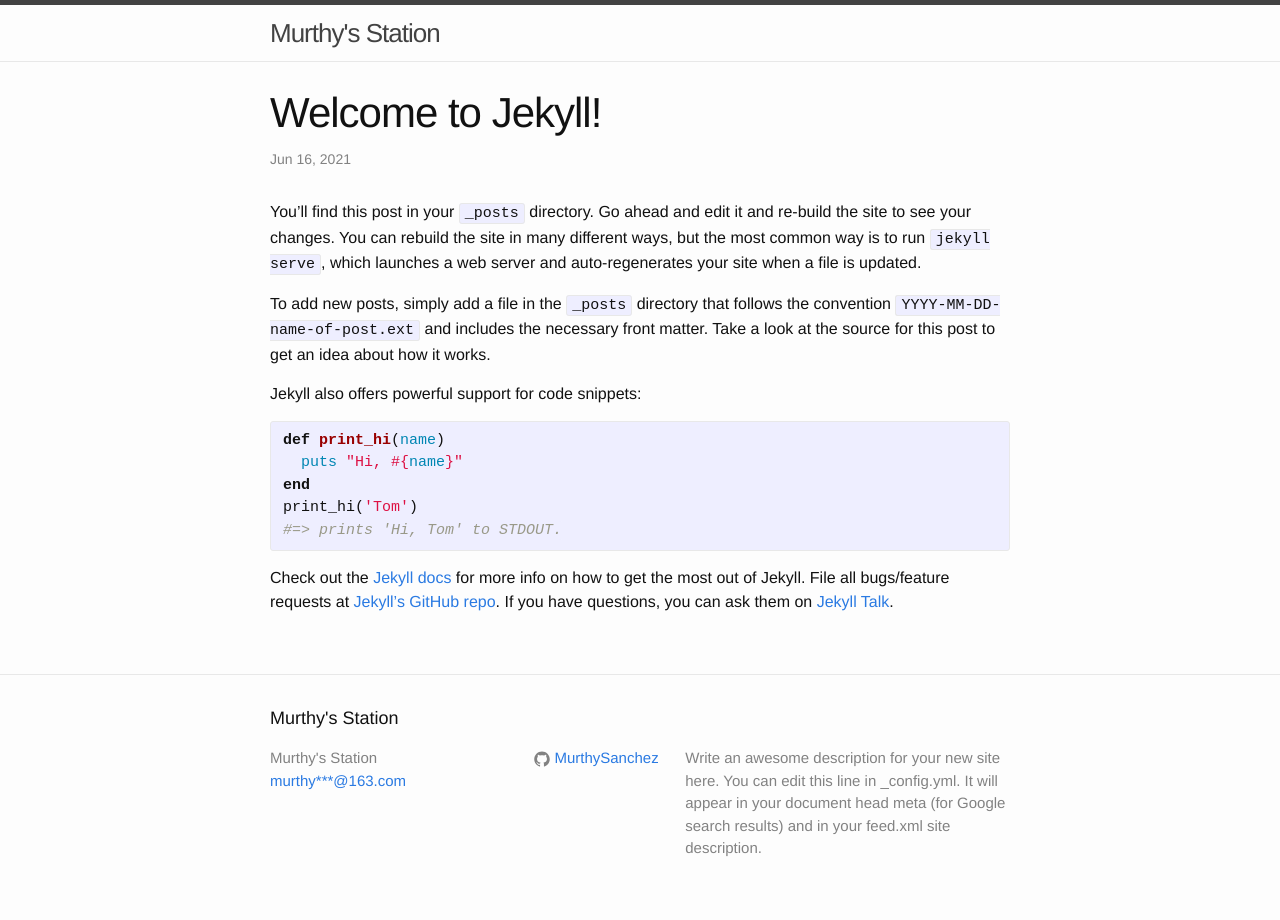
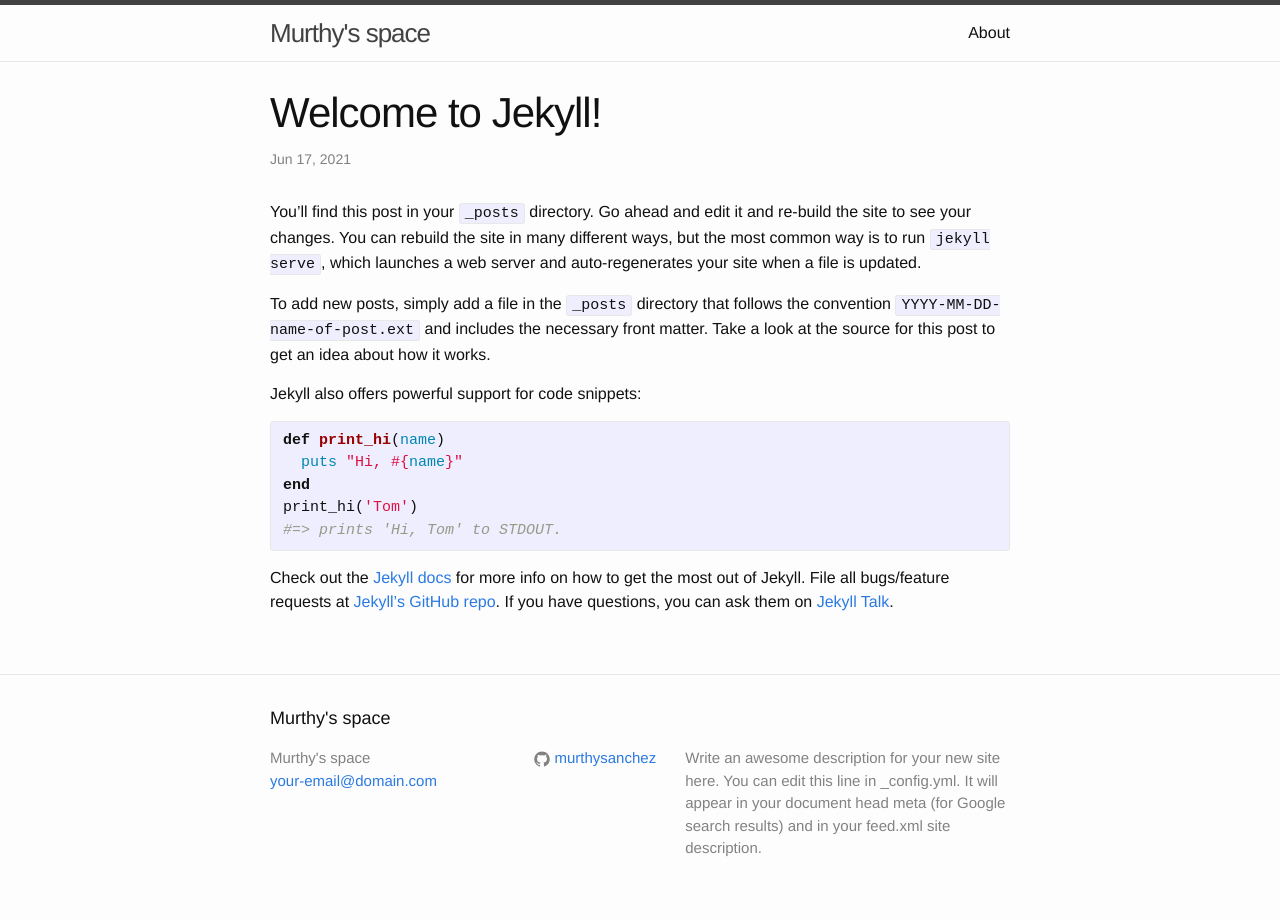
Before and after one commit to MurthySanchez/murthy.github.io, a Jekyll site: the page built from docs/_posts/2021-06-17-welcome-to-jekyll.markdown, in a window 1280 px wide. Built offline with Jekyll 4.4.1, drawn with Linux system fonts in a browser that asks for light colours.

Commit message:
Initial GitHub pages site with Jekyll

```diff
--- /dev/null
+++ b/docs/Gemfile
@@ -0,0 +1,2 @@
+source 'https://gems.ruby-china.com'
+gem "github-pages","~> 215", group: :jekyll_plugins
--- a/docs/_config.yml
+++ b/docs/_config.yml
@@ -6,17 +6,16 @@
 # 'jekyll serve'. If you change this file, please restart the server process.
 
 # Site settings
-title: Murthy's Station
-email: murthy***@163.com
+title: Murthy's space
+email: your-email@domain.com
 description: > # this means to ignore newlines until "baseurl:"
   Write an awesome description for your new site here. You can edit this
   line in _config.yml. It will appear in your document head meta (for
   Google search results) and in your feed.xml site description.
-# baseurl: "/blog/" # the subpath of your site, e.g. /blog
+baseurl: "" # the subpath of your site, e.g. /blog
+url: "https://murthy.github.io" # the base hostname & protocol for your site
 # twitter_username: jekyllrb
-github_username:  MurthySanchez
-domain: murthy.github.io
-url: https://murthy.github.io
+github_username:  murthysanchez
 
 # Build settings
 markdown: kramdown
--- a/docs/_posts/2021-06-16-welcome-to-jekyll.markdown
+++ b/docs/_posts/2021-06-17-welcome-to-jekyll.markdown
@@ -1,7 +1,7 @@
 ---
 layout: post
 title:  "Welcome to Jekyll!"
-date:   2021-06-16 19:48:47 +0800
+date:   2021-06-17 20:34:11 +0800
 categories: jekyll update
 ---
 You’ll find this post in your `_posts` directory. Go ahead and edit it and re-build the site to see your changes. You can rebuild the site in many different ways, but the most common way is to run `jekyll serve`, which launches a web server and auto-regenerates your site when a file is updated.
```
Also changed, not shown: docs/Gemfile.lock (added), docs/about.md (renamed from docs/_includes/about.md).
